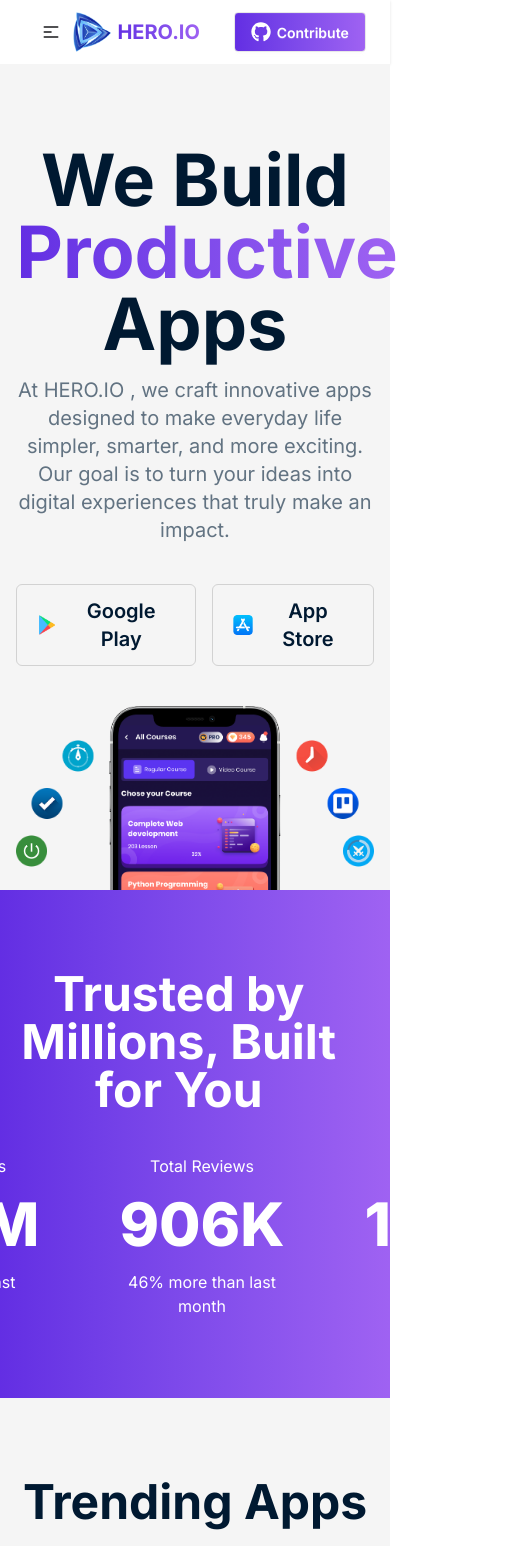
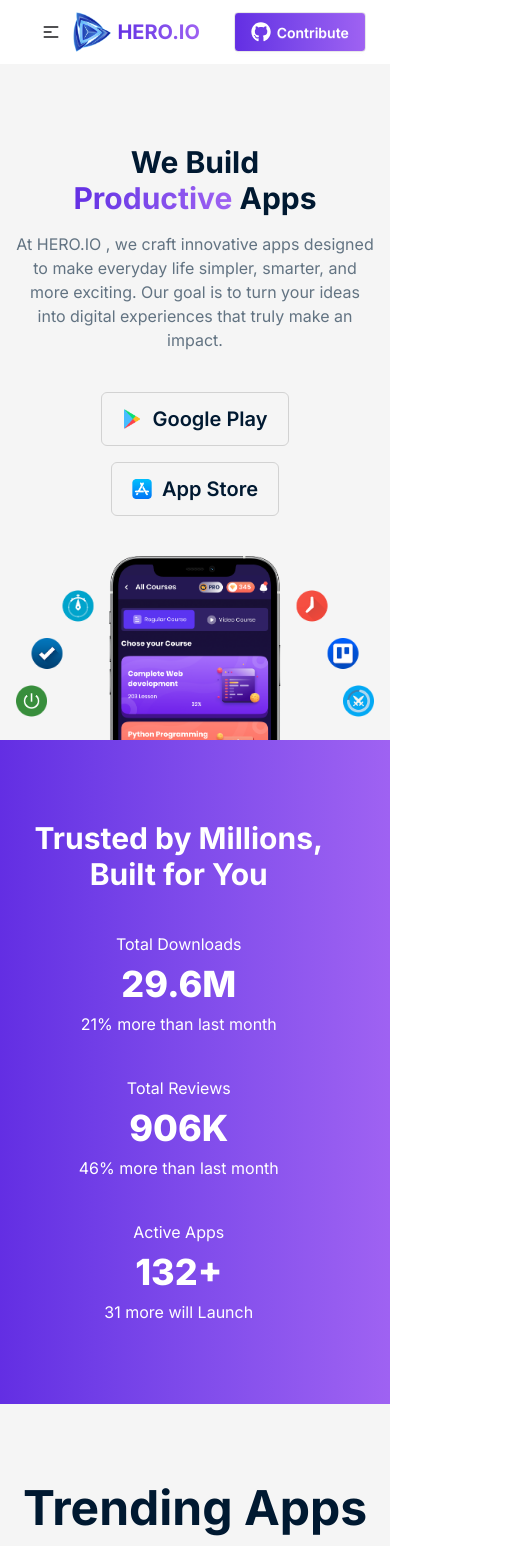
Before and after one commit to AdalOnShow/B12-A08-Apps-Store, a React (Vite) app: page / in a window 390 px wide. Shown: the top 1546 px of the page, 510 px wide, since content can reach past the window. Built offline with nearby package versions, Linux system fonts and the light colour scheme.

Commit message:
feat: enhance responsiveness and styling across Feature, Hero, TrendingApp, AppDetails, Apps, and Installation components

```diff
--- a/components/Feature.jsx
+++ b/components/Feature.jsx
@@ -2,22 +2,22 @@
   return (
     <div className='bg-gradient-to-r from-[#632EE3] to-[#9F62F2] py-20'>
       <div className='max-w-11/12 text-center text-white flex-center flex-col gap-10'>
-        <h2 className='font-bold text-5xl'>Trusted by Millions, Built for You</h2>
+        <h2 className='font-bold text-3xl lg:text-5xl'>Trusted by Millions, Built for You</h2>
 
-        <div className="flex-center gap-20">
-          <div className="flex-center flex-col gap-4">
+        <div className="flex-center flex-col lg:flex-row gap-10 lg:gap-20">
+          <div className="flex-center flex-col gap-2 md:gap-4">
             <p>Total Downloads</p>
-            <h4 className='font-extrabold text-6xl'>29.6M</h4>
+            <h4 className='font-extrabold text-4xl lg:text-6xl'>29.6M</h4>
             <p>21% more than last month</p>
           </div>
-          <div className="flex-center flex-col gap-4">
+          <div className="flex-center flex-col gap-2 md:gap-4">
             <p>Total Reviews</p>
-            <h4 className='font-extrabold text-6xl'>906K</h4>
+            <h4 className='font-extrabold text-4xl lg:text-6xl'>906K</h4>
             <p>46% more than last month</p>
           </div>
-          <div className="flex-center flex-col gap-4">
+          <div className="flex-center flex-col gap-2 md:gap-4">
             <p>Active Apps</p>
-            <h4 className='font-extrabold text-6xl'>132+</h4>
+            <h4 className='font-extrabold text-4xl lg:text-6xl'>132+</h4>
             <p>31 more will Launch</p>
           </div>
         </div>
--- a/components/Hero.jsx
+++ b/components/Hero.jsx
@@ -5,12 +5,12 @@
 const Hero = () => {
   return (
     <div className="max-w-11/12 mx-auto pt-20 text-center">
-      <h2 className="text-col-pry text-7xl font-bold">We Build <br />
+      <h2 className="text-col-pry text-3xl md:text-5xl lg:text-7xl font-bold">We Build <br />
         <span className="bg-gradient-to-r from-[#632EE3] to-[#9F62F2] text-transparent bg-clip-text">Productive</span> Apps</h2>
 
-      <p className="mt-4 text-[#627382] text-xl">At HERO.IO , we craft innovative apps designed to make everyday life simpler, smarter, and more exciting. <br />Our goal is to turn your ideas into digital experiences that truly make an impact.</p>
+      <p className="mt-4 text-[#627382] text-base md:text-xl">At HERO.IO , we craft innovative apps designed to make everyday life simpler, smarter, and more exciting. <br className="hidden md:block" />Our goal is to turn your ideas into digital experiences that truly make an impact.</p>
 
-      <div className="flex-center py-10 gap-4">
+      <div className="flex-center flex-col md:flex-row py-10 gap-4">
         <a href="https://play.google.com/" target="_blank" className="hover:shadow-md hover:scale-x-105 transition-all duration-300"><button className="cursor-pointer flex-center gap-2.5 py-3 px-[20px] border border-[#D2D2D2] rounded-md"><img src={google} alt="" className="size-5" /><span className="font-semibold text-xl text-col-pry">Google Play</span></button></a>
 
         <a href="https://www.apple.com/app-store/" target="_blank" className="hover:shadow-md hover:scale-x-105 transition-all duration-300"><button className="cursor-pointer flex-center gap-2.5 py-3 px-[20px] border border-[#D2D2D2] rounded-md"><img src={apple} alt="" className="size-5" /><span className="font-semibold text-xl text-col-pry">App Store</span></button></a>
--- a/components/TrendingApp.jsx
+++ b/components/TrendingApp.jsx
@@ -18,7 +18,7 @@
         {loading && (<Loading />)}
       </div>
 
-      <div className="my-10 grid grid-cols-1 md:grid-cols-2 lg:grid-cols-4 gap-4">
+      <div className="my-10 grid grid-cols-1 md:grid-cols-2 xl:grid-cols-4 gap-4">
         {eighthData.map(appData => (
           <SmallCard key={appData.id} appData={appData} />
         ))}
--- a/pages/AppDetails.jsx
+++ b/pages/AppDetails.jsx
@@ -65,21 +65,21 @@
 
               <div className="w-full border-t border-[#c4c9ce] my-8" />
 
-              <div className="flex items-center gap-20">
+              <div className="flex items-center gap-5 md:gap-20">
                 <div className="space-y-2">
                   <img src={downloadIcon} alt={title} />
                   <p className="text-col-pry">Downloads</p>
-                  <h4 className="text-col-pry font-extrabold text-[40px]/10">{formatNumber(downloads)}</h4>
+                  <h4 className="text-col-pry font-extrabold text-2xl md:text-[40px]/10">{formatNumber(downloads)}</h4>
                 </div>
                 <div className="space-y-2">
                   <img src={ratingsIcon} alt={title} />
                   <p className="text-col-pry">Average Ratings</p>
-                  <h4 className="text-col-pry font-extrabold text-[40px]/10">{ratingAvg}</h4>
+                  <h4 className="text-col-pry font-extrabold text-2xl md:text-[40px]/10">{ratingAvg}</h4>
                 </div>
                 <div className="space-y-2">
                   <img src={reviewIcon} alt={title} />
                   <p className="text-col-pry">Total Reviews</p>
-                  <h4 className="text-col-pry font-extrabold text-[40px]/10">{formatNumber(reviews)}</h4>
+                  <h4 className="text-col-pry font-extrabold text-2xl md:text-[40px]/10">{formatNumber(reviews)}</h4>
                 </div>
               </div>
 
--- a/pages/Apps.jsx
+++ b/pages/Apps.jsx
@@ -21,7 +21,7 @@
 
 
   return (
-    <div className="max-w-11/12 mx-auto py-20">
+    <div className="max-w-11/12 mx-auto py-10 md:py-20">
       <h2 className="text-col-pry text-5xl font-bold text-center">Our All Applications</h2>
       <p className="text-[#627382] mt-4 text-xl text-center">Explore All Apps on the Market developed by us. We code for Millions</p>
 
@@ -40,7 +40,7 @@
         )}
 
         {filteredApps.length === 0 && (<AppsNotFound setSearch={setSearch} />)}
-        <div className="my-10 grid grid-cols-1 md:grid-cols-2 lg:grid-cols-4 gap-4">
+        <div className="my-10 grid grid-cols-1 md:grid-cols-2 xl:grid-cols-4 gap-4">
           {filteredApps.map(appData => (
             <SmallCard key={appData.id} appData={appData} />
           ))}
--- a/pages/Installation.jsx
+++ b/pages/Installation.jsx
@@ -57,7 +57,7 @@
       <div className="relative w-full flex flex-col gap-4 mt-4">
         {loading && <Loading full />}
         {sortedApps.map(({ id, image, title, size, ratingAvg, downloads }, i) => (
-          <div key={i} className="flex justify-between items-center bg-white w-full rounded-md gap-4 p-4">
+          <div key={i} className="flex flex-col md:flex-row justify-between items-center bg-white w-full rounded-md gap-4 p-4">
             <div className="flex-center gap-4">
               <img src={image} alt={title} className="size-20 rounded-md" />
               <div className="flex flex-col gap-4 items-start">
@@ -75,7 +75,7 @@
                 </div>
               </div>
             </div>
-            <button onClick={() => handleUninstall(id)} className="bg-[#00d390] text-white font-semibold text-xl px-5 py-3.5 rounded-md cursor-pointer pl-4">Uninstall</button>
+            <button onClick={() => handleUninstall(id)} className="bg-[#00d390] text-white font-semibold text-xl px-5 py-3.5 rounded-md cursor-pointer pl-4 w-full md:w-40">Uninstall</button>
           </div>
         ))}
       </div>
```
